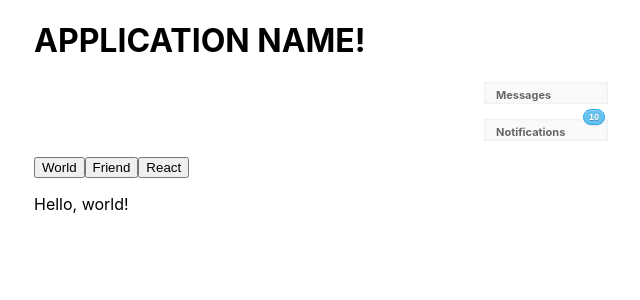
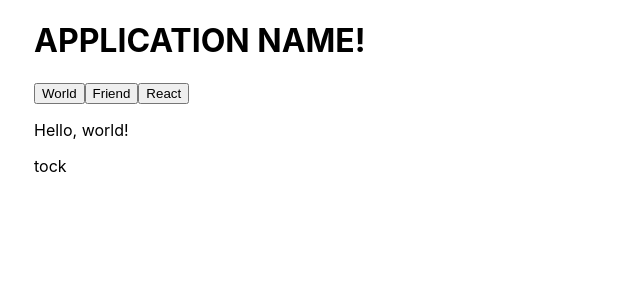
Before and after one commit to thinkful-ei-armadillo/daniel-payman-react-day3, a React (Create React App) app in the folder react-playground/: page / in a window 1280 px wide. Shown: the top 300 px of the page, without its empty margins (94-734 px from the left). Built offline with nearby package versions, Linux system fonts and the light colour scheme.

Commit message:
drill 2 bomb component

```diff
--- a/react-playground/src/App.js
+++ b/react-playground/src/App.js
@@ -1,21 +1,19 @@
 import React, { Component } from 'react';
 import Messages from './Messages';
 import HelloWorld from './state-drills/HelloWorld';
+import Bomb from './state-drills/Bomb';
 import './index.css';
 
 class App extends Component {
-
   render() {
     return (
       <div className="App">
         <h1>APPLICATION NAME!</h1>
-        <Messages name="Messages" unread={0}/>
-        <Messages name="Notifications" unread={10}/>
         <HelloWorld name="helloWorld" />
+        <Bomb />
       </div>
     );
   }
-
 }
 
 export default App;
--- /dev/null
+++ b/react-playground/src/state-drills/Bomb.js
@@ -0,0 +1,41 @@
+import React from 'react';
+
+class Bomb extends React.Component {
+  state = {
+    count: 0
+  };
+
+  componentDidMount() {
+    this.interval = setInterval(() => {
+      this.setState({
+        count: this.state.count + 1
+      });
+    }, 1000);
+  }
+
+  componentWillUnmount() {
+    clearInterval(this.interval);
+  }
+
+  getBombText = () => {
+    const count = this.state.count;
+    if (count >= 8) {
+      clearInterval(this.interval);
+      return 'BOOM!!!!';
+    } else if (count % 2 === 0) {
+      return 'tick';
+    } else {
+      return 'tock';
+    }
+  };
+
+  render() {
+    return (
+      <div>
+        <p>{this.getBombText()}</p>
+      </div>
+    );
+  }
+}
+
+export default Bomb;
```
Also changed, not shown: react-playground/src/state-drills/HelloWorld.js (+21 -22 lines).
